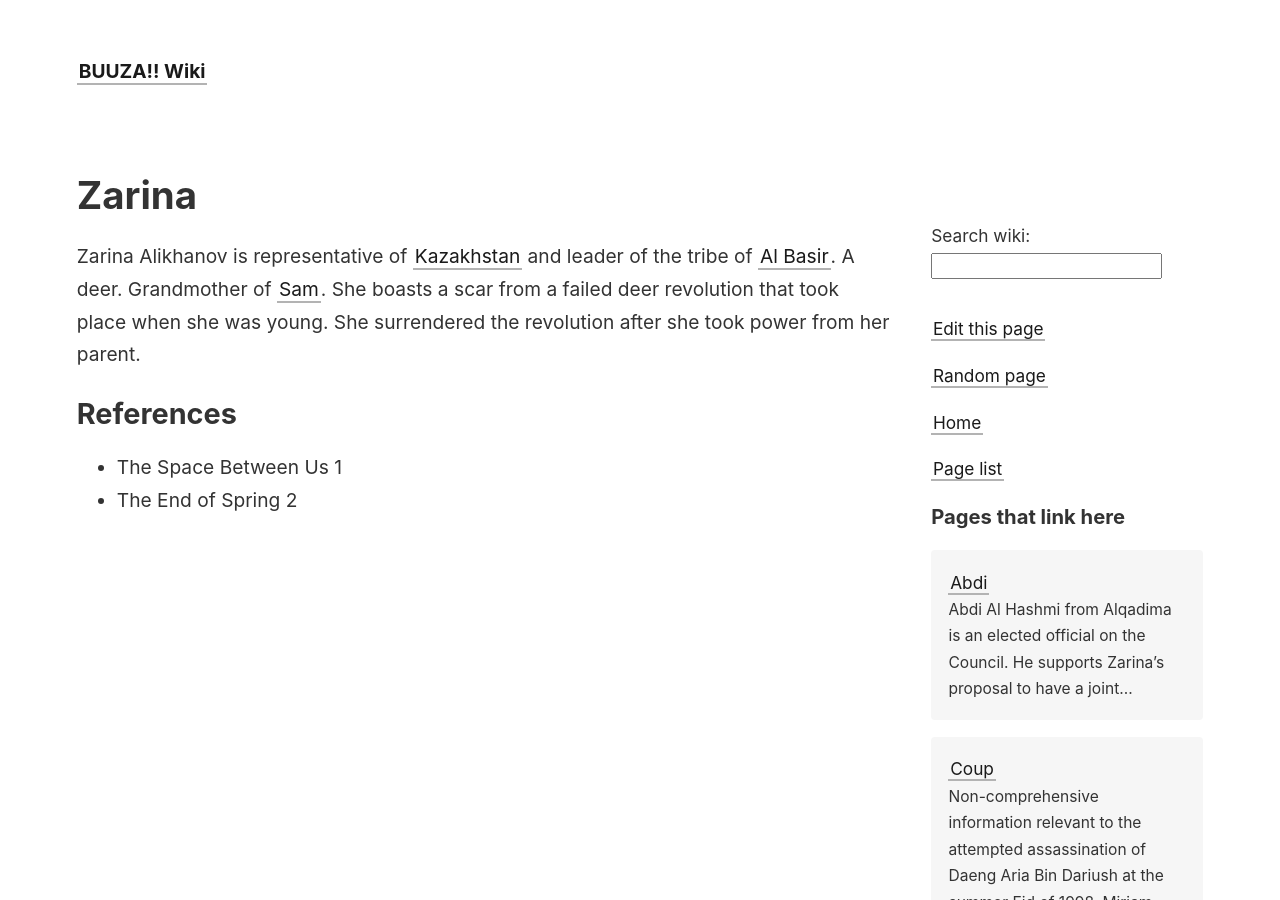
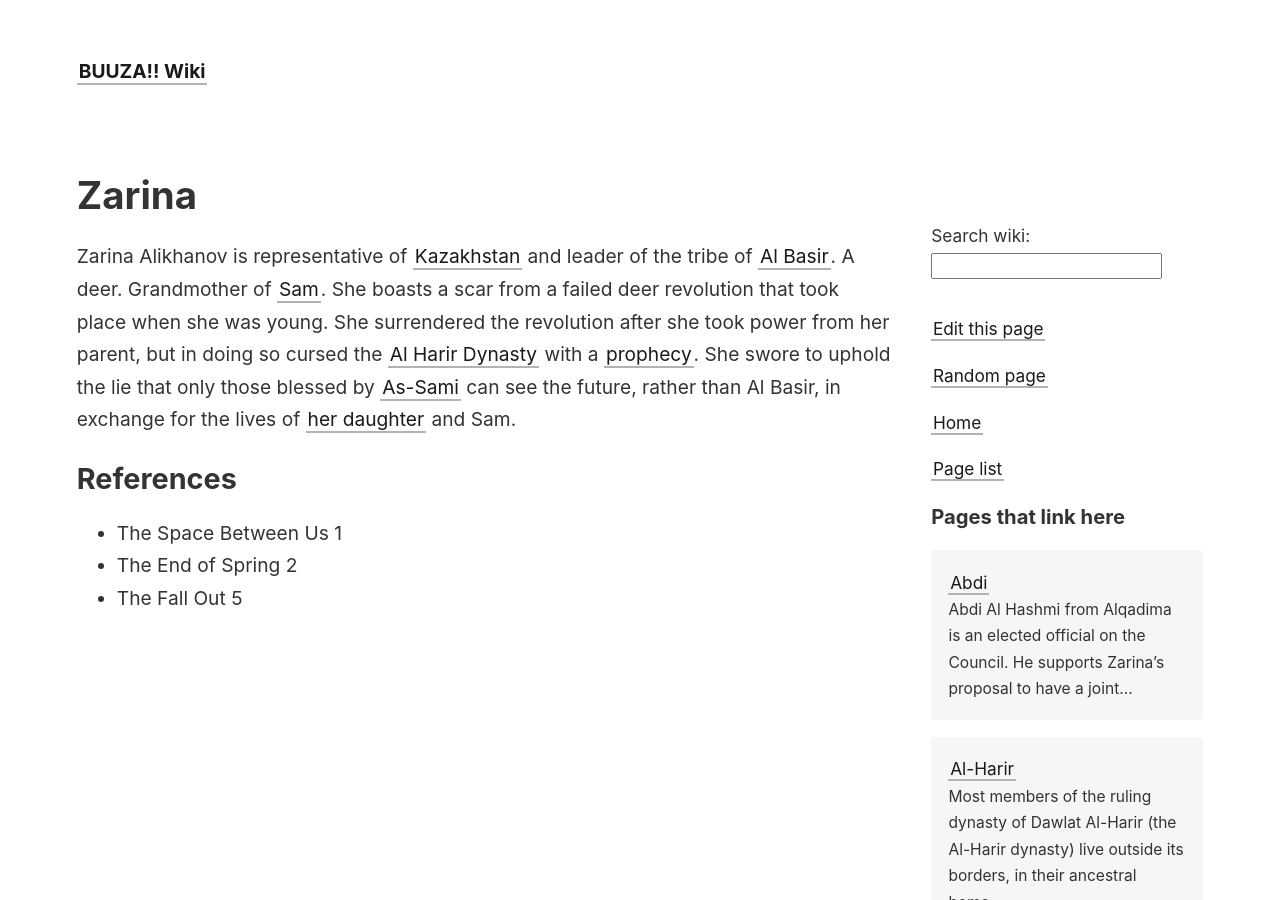
Before and after one commit to IFcoltransG/buuza-wiki, a Jekyll site: the page built from _wiki/zarina.md, in a window 1280 px wide and 900 px high. Built offline with Jekyll 4.4.1, drawn with Linux system fonts in a browser that asks for light colours; some of the changed text lies outside the part shown.

Commit message:
More info on Al-Harir dynasty and prophecy from last ch

```diff
--- a/_wiki/al-harir.md
+++ b/_wiki/al-harir.md
@@ -2,10 +2,13 @@
 title: Al-Harir
 tags: ['Person', 'Group']
 ---
-Most members of the ruling dynasty of [Dawlat Al-Harir](/_wiki/dawlat-al-harir.md) (the Al-Harir dynasty) live outside its borders, in their ancestral home. Senior members of the family appoint an oracle, [Aria](/_wiki/aria.md), to rule it.
+Most members of the ruling dynasty of [Dawlat Al-Harir](/_wiki/dawlat-al-harir.md) (the Al-Harir dynasty) live outside its borders, in their ancestral home. Senior members of the family appoint an oracle, [Aria](/_wiki/aria.md), to rule it. After [Zarina's](/_wiki/zarina.md) family's failed revolution against Al Harir, Zarina [prophesied](/_wiki/prophecy.md) the downfall of the dynasty.
+
+Aria and their [sisters](/_wiki/arias-sisters.md) are members of the Al Harir family.
 
 ## See also
 - [Al Eankabut](/_wiki/al-eankabut.md) dynasty
 
 ## References
 - Silent Songs 2
+- The Fall Out 5
--- /dev/null
+++ b/_wiki/prophecy.md
@@ -0,0 +1,21 @@
+---
+title: Zarina's prophecy
+tags: []
+---
+When [Zarina](/_wiki/zarina.md) took power from her parent and ended the attempted Alikhanov revolution, she made the following prophecy, a curse on the [Al-Harir Dynasty](/_wiki/al-harir.md).
+
+> When the new millenia dawns, and the sun and moon meet—
+>
+> The song of [Birds](/_wiki/bird.md) will unravel the [country](/_wiki/dawlat-al-harir.md) of [spider silk](/_wiki/as-sami.md),
+>
+> And the Al-Harir Dynasty will fall to dark.
+
+It's worth noting that the comic begins on New Year's Eve, 1997, wintertime.
+
+This prophecy is the reason that [Bird religion](an-nur-and-al-hadi.md) is banned from Dawlat Al-Harir and immigration of birdfolk is restricted, because the Al Harir dynasty wishes to prevent the prophecy from ever eventuating.
+
+## References
+- The Fall Out 5
+- New Year's Eve 1997 1
+- A Summons 4
+- Bet On It 5
--- a/_wiki/zarina.md
+++ b/_wiki/zarina.md
@@ -2,8 +2,9 @@
 title: Zarina
 tags: ['Person']
 ---
-Zarina Alikhanov is representative of [Kazakhstan](/_wiki/kazakhstan.md) and leader of the tribe of [Al Basir](/_wiki/al-basir.md). A deer. Grandmother of [Sam](/_wiki/sam.md). She boasts a scar from a failed deer revolution that took place when she was young. She surrendered the revolution after she took power from her parent.
+Zarina Alikhanov is representative of [Kazakhstan](/_wiki/kazakhstan.md) and leader of the tribe of [Al Basir](/_wiki/al-basir.md). A deer. Grandmother of [Sam](/_wiki/sam.md). She boasts a scar from a failed deer revolution that took place when she was young. She surrendered the revolution after she took power from her parent, but in doing so cursed the [Al Harir Dynasty](/_wiki/al-harir.md) with a [prophecy](/_wiki/prophecy.md). She swore to uphold the lie that only those blessed by [As-Sami](/_wiki/as-sami.md) can see the future, rather than Al Basir, in exchange for the lives of [her daughter](/_wiki/sams-mother.md) and Sam.
 
 ## References
 - The Space Between Us 1
 - The End of Spring 2
+- The Fall Out 5
```
Also changed, not shown: _wiki/an-nur-and-al-hadi.md (+1 -1 lines), _wiki/aria.md (+1 -1 lines).
